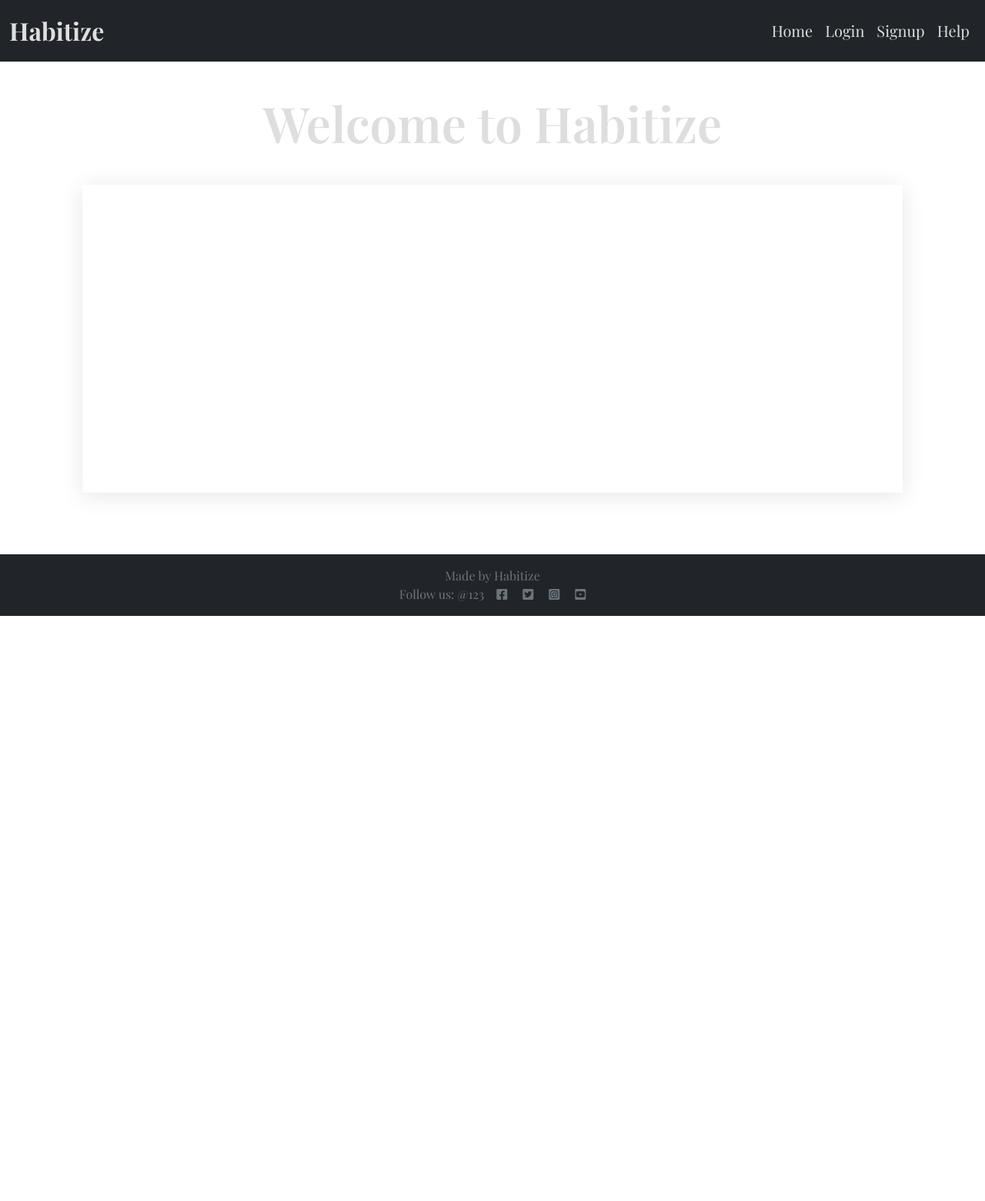
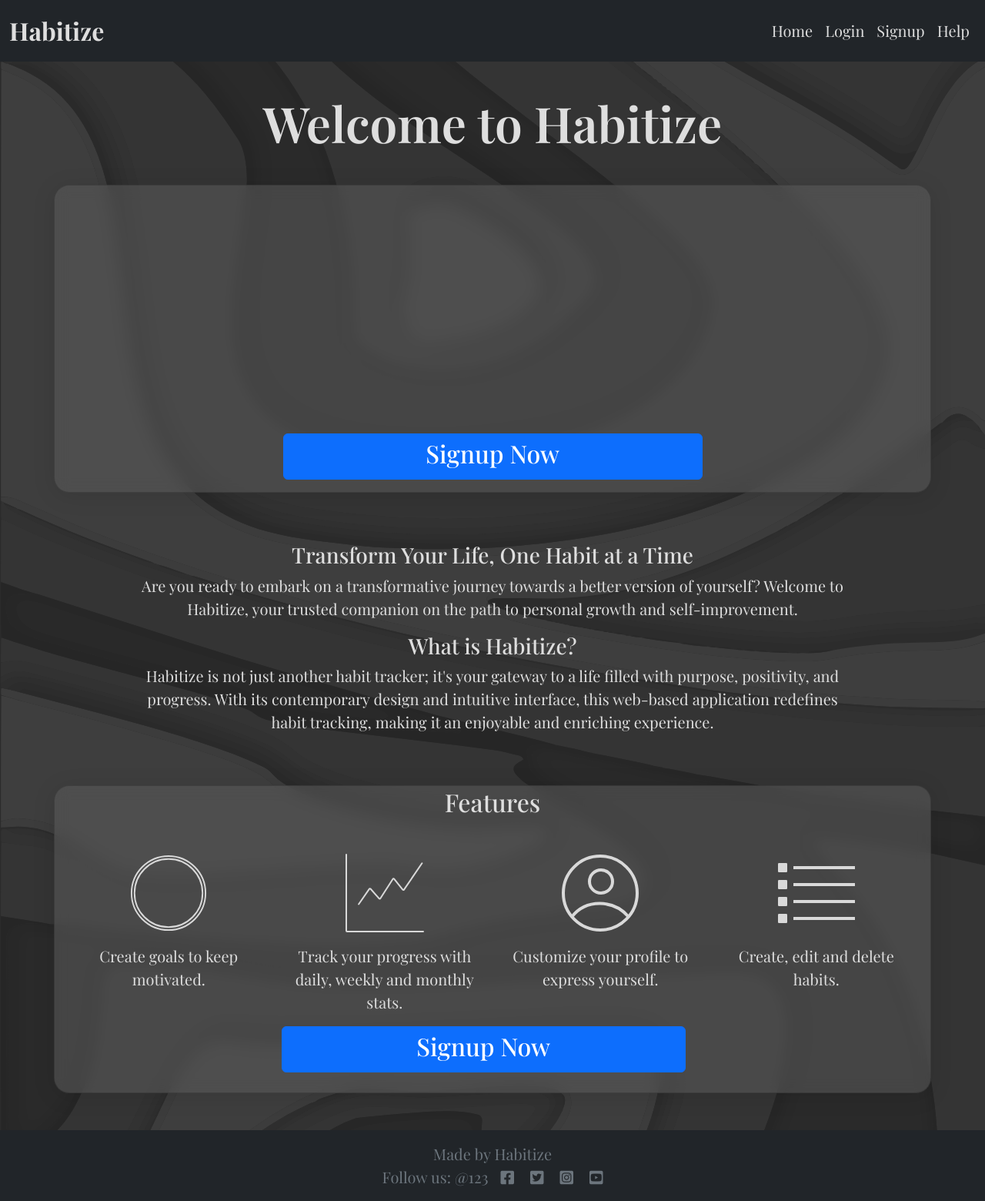
Before and after one commit to jflets/Habitize, a Django app: page / in a window 1280 px wide. Shown: the whole page at 77% size. Before the commit the page ends 800 px from the top, so only its background shows below. Run offline with Django 3.2, Linux system fonts and the light colour scheme.

Commit message:
style landing page

```diff
--- a/habitize/settings.py
+++ b/habitize/settings.py
@@ -55,7 +55,7 @@ INSTALLED_APPS = [
 SITE_ID = 1
 
 LOGIN_REDIRECT_URL = '/'
-LOGOUT_REDIRECT_URL ='/'
+LOGOUT_REDIRECT_URL = '/'
 
 MIDDLEWARE = [
     'django.middleware.security.SecurityMiddleware',
@@ -99,7 +99,7 @@ WSGI_APPLICATION = 'habitize.wsgi.application'
 #     }
 # }
 DATABASES = {
-     'default': dj_database_url.parse(os.environ.get("DATABASE_URL"))
+    'default': dj_database_url.parse(os.environ.get("DATABASE_URL"))
 }
 
 
@@ -145,6 +145,7 @@ STATICFILES_DIRS = [os.path.join(BASE_DIR, 'static')]
 STATIC_ROOT = os.path.join(BASE_DIR, 'staticfiles')
 
 MEDIA_URL = '/media/'
+MEDIA_ROOT = os.path.join(BASE_DIR, 'media')
 DEFAULT_FILE_STORAGE = 'cloudinary_storage.storage.MediaCloudinaryStorage'
 
 # Default primary key field type
--- a/habitize/urls.py
+++ b/habitize/urls.py
@@ -15,6 +15,7 @@ Including another URLconf
 """
 from django.contrib import admin
 from django.urls import path, include
+from django.conf.urls.static import static
 
 
 urlpatterns = [
--- a/landingpage/urls.py
+++ b/landingpage/urls.py
@@ -1,5 +1,6 @@
 from . import views
 from django.urls import path
+from django.conf.urls.static import static
 
 urlpatterns = [
     path('', views.landingPage, name='home'),
--- a/static/css/style.css
+++ b/static/css/style.css
@@ -1,27 +1,21 @@
 body {
     width: 100%;
     height: 100%;
-    background-color: #fff;
+    background-image: url('/static/images/topo-1.svg');
+    background-size: cover;
+    background-position: center;
+    background-repeat: no-repeat;
+    background-color: #2B2B2B;
     position: relative;
     font-family: 'Playfair Display', serif;
     color: #dedede;
 }
 
-.brand {
-    font-family: 'Playfair Display', serif;
-    font-size: 2rem;
-    font-weight: 700;
-    color: #dedede;
+body::-webkit-scrollbar {
+    display: none;
 }
 
-.body-title-text{
-    color: #dedede;
-    font-size: 4rem;
-    font-weight: 600;
-    padding-top: 2rem;
-    padding-bottom: 2rem;
-}
-
+/* ------------------------------ default text weight  ---------------------------------- */
 .thin {
     font-weight: 400;
 }
@@ -38,70 +32,79 @@ body {
     font-weight: 700;
 }
 
+/* ------------------------------ default text size  ---------------------------------- */
+p {
+    font-size: 20px;
+}
+
+/* ------------------------------ area text styling  ---------------------------------- */
+.body-title-text{
+    color: #dedede;
+    font-size: 4rem;
+    font-weight: 600;
+    padding-top: 2rem;
+    padding-bottom: 2rem;
+}
+
+.brand {
+    font-family: 'Playfair Display', serif;
+    font-size: 2rem;
+    font-weight: 700;
+    color: #dedede;
+}
+
 .light-bg {
     background-color: #fff;
 }
 
 .dark-bg {
-    background-color: rgba(28, 28, 28, 80);
+    background-color: rgba(28, 28, 28, 60%);
+}
+/* ------------------------------ nav styling  ---------------------------------- */
+.navbar-toggler {
+    color: #dedede;
+    background-color: #dedede;
 }
 
-.card {
-    height: 400px;
+.nav-link {
+    font-size: 20px;
+    color: #dedede;
+}
+
+.nav-link:focus {
+    color: #fff;
+}
+
+.nav-link:hover {
     background: rgba(255, 255, 255, 0.53);
     border-radius: 3px;
     box-shadow: 0 4px 30px rgba(0, 0, 0, 0.1);
     backdrop-filter: blur(6.3px);
     -webkit-backdrop-filter: blur(6.3px);
     border: 1px solid rgba(255, 255, 255, 0.07);
+    color: #1C1C1C;
 }
 
-.image-container {
-    position: relative;
+/* ------------------------------ card styling  ---------------------------------- */
+.card {
+    min-height: 400px;
+    background: rgba(92, 92, 92, 0.55);
+    border-radius: 20px;
+    box-shadow: 0 4px 30px rgba(0, 0, 0, 0.1);
+    backdrop-filter: blur(9px);
+    -webkit-backdrop-filter: blur(9px);
+    margin-bottom: 3rem;
 }
 
-.image-flash {
-    position: absolute;
-    bottom: 5%;
-    min-width: 30%;
-    left: -2px;
-    background-color: #23BBBB;
+.card2 {
+    min-height: 300px;
+    text-align: center;
+    margin-bottom: 2rem;
+    padding-top: 1rem;
+    padding-bottom: 1rem;
 }
 
-.masthead {
-    margin-top: 10px;
-    overflow: hidden;
-    position: relative;
-    display: inline-block;
-    height: 33vh;
-    width: 100%;
-}
-
-.masthead-text {
-    background-color: #445261;
-    color: white;
-    position: relative;
-}
-
-.masthead-image {
-    position: relative;
-    overflow: hidden;
-}
-
-.masthead-image:after {
-    content: "";
-    position: absolute;
-    top: 0;
-    right: 90%;
-    height: 100%;
-    width: 150%;
-    background: #445261;
-    -webkit-transform: skew(15deg);
-    -moz-transform: skew(15deg);
-    transform: skew(15deg);
-    z-index: 100;
-}
-
+/* ------------------------------ button styling  ---------------------------------- */
 .btn-signup {
     background-color: #23BBBB;
     color: #fff;
@@ -113,6 +116,11 @@ body {
     color: #23BBBB;
 }
 
+.btn-hero {
+    padding-bottom: 1rem;
+}
+
+/* ------------------------------ link styling  ---------------------------------- */
 .link {
     color: #23BBBB;
     text-decoration: none;
@@ -124,27 +132,6 @@ body {
     text-decoration: underline;
 }
 
-.nav-link {
-    font-size: 20px;
-    color: #dedede;
+.f-title {
+    margin-bottom: 2rem;
 }
-
-.active {
-    background: rgba(255, 255, 255, 0.53);
-    border-radius: 3px;
-    box-shadow: 0 4px 30px rgba(0, 0, 0, 0.1);
-    backdrop-filter: blur(6.3px);
-    -webkit-backdrop-filter: blur(6.3px);
-    border: 1px solid rgba(255, 255, 255, 0.07);
-    color: #1C1C1C;
-}
-
-.nav-link:hover {
-    background: rgba(255, 255, 255, 0.53);
-    border-radius: 3px;
-    box-shadow: 0 4px 30px rgba(0, 0, 0, 0.1);
-    backdrop-filter: blur(6.3px);
-    -webkit-backdrop-filter: blur(6.3px);
-    border: 1px solid rgba(255, 255, 255, 0.07);
-    color: #1C1C1C;
-}
--- a/templates/landing_page/base.html
+++ b/templates/landing_page/base.html
@@ -21,7 +21,7 @@
 
 <body class="d-flex flex-column h-100">
     <!-- Navigation -->
-    <nav class="navbar navbar-expand-lg navbar-dark bg-dark">
+    <nav class="navbar navbar-expand-lg navbar bg-dark">
         <div class="container-fluid bg-dark">
             <span class="navbar-text brand ">
                 Habitize
--- a/templates/landing_page/index.html
+++ b/templates/landing_page/index.html
@@ -1,14 +1,79 @@
-{% extends "landing_page/base.html" %}
-
-{% block content %}
+{% extends "landing_page/base.html" %} {% block content %}
 
 <div class="container-fluid">
-    <div class="row justify-content-md-center">
-         <div class="col-12 body-title-text text-center">Welcome to Habitize</div>
+  <div class="row justify-content-md-center">
+    <div class="col-12 body-title-text text-center">Welcome to Habitize</div>
+  </div>
+  <div class="container">
+    <div class="row card justify-content-end btn-hero">
+      <div class="d-grid gap-2 col-6 mx-auto">
+        <button class="btn btn-primary" type="button">
+          <h2>Signup Now</h2>
+        </button>
+      </div>
     </div>
+  </div>
+  <div class="container">
     <div class="row justify-content-center">
-        <div class="col-10 card hero"></div>
+        <div class="col-10 card2">
+          <h3>Transform Your Life, One Habit at a Time</h3>
+          <p>
+            Are you ready to embark on a transformative journey towards a better
+            version of yourself? Welcome to Habitize, your trusted companion on the
+            path to personal growth and self-improvement.
+          </p>
+          <h3>What is Habitize?</h3>
+          <p>
+            Habitize is not just another habit tracker; it's your gateway to a life
+            filled with purpose, positivity, and progress. With its contemporary
+            design and intuitive interface, this web-based application redefines
+            habit tracking, making it an enjoyable and enriching experience.
+          </p>
+        </div>
+      </div>
+  </div>
+  <div class="container card text-center justify-content-md-center">
+    <div class="row f-title">
+        <div class="col">
+            <h2>Features</h2>
+        </div>
     </div>
+    <div class="row p-2 align-items-center">
+      <div class="col">
+        <img src="/static/images/goals-icon.svg" alt="goal icon" />
+      </div>
+      <div class="col">
+        <img class="" src="/static/images/stats-button.svg" alt="stats icon" />
+      </div>
+      <div class="col">
+        <img src="/static/images/profile-icon1.svg" alt="profile icon" />
+      </div>
+      <div class="col">
+        <img src="/static/images/habits-icon.svg" alt="habits icon" />
+      </div>
+    </div>
+    <div class="row p-2">
+      <div class="col">
+        <p>Create goals to keep motivated.</p>
+      </div>
+      <div class="col">
+        <p>Track your progress with daily, weekly and monthly stats.</p>
+      </div>
+      <div class="col">
+        <p>Customize your profile to express yourself.</p>
+      </div>
+      <div class="col">
+        <p>Create, edit and delete habits.</p>
+      </div>
+      <div class="row justify-content-end btn-hero">
+        <div class="d-grid gap-2 col-6 mx-auto">
+          <button class="btn btn-primary" type="button">
+            <h2>Signup Now</h2>
+          </button>
+        </div>
+      </div>
+    </div>
+  </div>
 </div>
 
 {%endblock%}
```
Also changed, not shown: media/base-color.svg (deleted), static/images/goals-icon.svg (added), static/images/habits-icon.svg (added), static/images/profile-icon1.svg (added), static/images/stats-button.svg (added), static/images/topo-1.svg (added).
